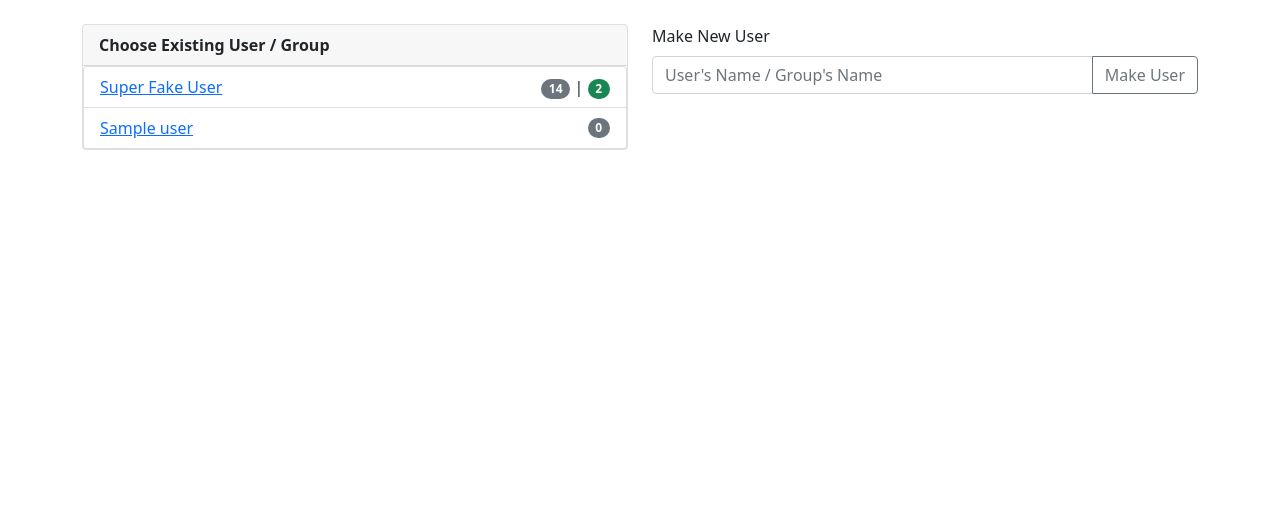
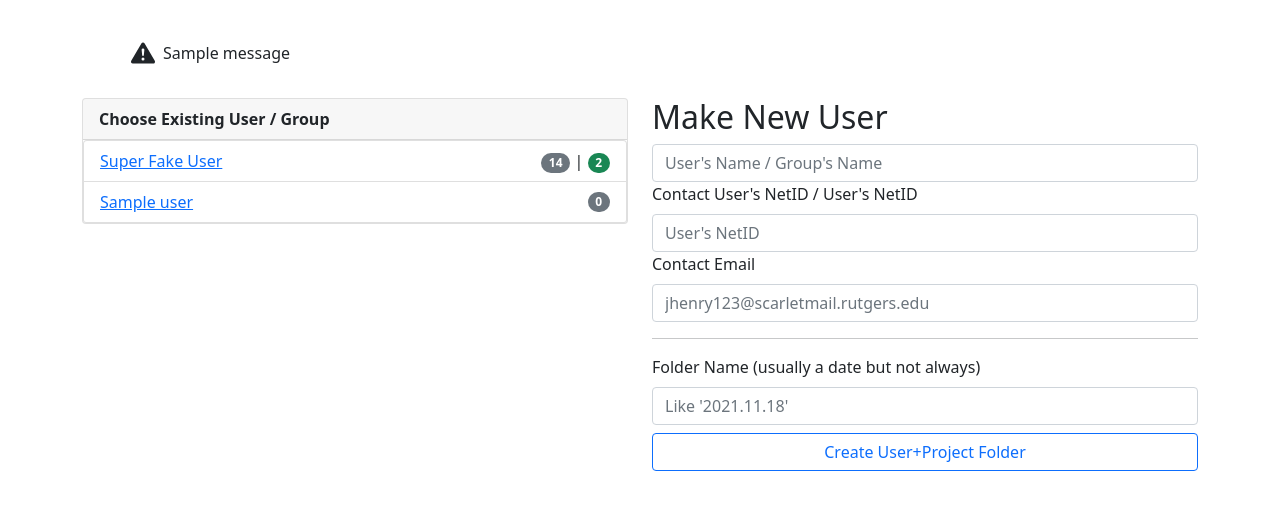
Before and after one commit to RUMakerspace/queue-manager, a Flask app: template blueprints/new/templates/gcode.html in a window 1280 px wide. Shown: the part 56-566 px from the top of the page. Run offline with Flask 2, Linux system fonts and the light colour scheme; the template is opened without the code that fills it: most values are stand-ins (such as "Sample title", 1, 10 or a date in 2020); one stand-in notice (Sample message) is shown; some libraries are stand-ins or nearby versions.

Commit message:
Tiny cleanup, also added alert flashing template stuff.

```diff
--- a/blueprints/new/templates/gcode.html
+++ b/blueprints/new/templates/gcode.html
@@ -4,6 +4,9 @@
 <link rel="stylesheet" href="https://unpkg.com/dropzone@5/dist/min/dropzone.min.css" type="text/css">
 {% endblock %}
 
+{% block title %}
+<title>Add Print</title>
+{% endblock %}
 
 {% block main %}
 <div class="row">
@@ -30,11 +33,31 @@
   </ul>
   </div>
   </div>
+
 <div class="col col-sm-12 col-lg-6">
-<label for="button-addon2" class="form-label">Make New User</label>
-<div class="input-group">
-  <input type="text" class="form-control" placeholder="User's Name / Group's Name" aria-label="User's Name / Group's Name" aria-describedby="button-addon2">
-  <button class="btn btn-outline-secondary" type="button" id="button-addon2">Make User</button>
+<form action="makeNewUserPrint" method="POST">
+<div class="form-group">
+<h2>Make New User</h2>
+  <input id="usersName" type="text" class="form-control" placeholder="User's Name / Group's Name" aria-label="User's Name / Group's Name" required>
+  </div>
+  <div class="form-group">
+  <label for="netID" class="form-label">Contact User's NetID / User's NetID</label>
+  <input id="netID" type="text" class="form-control" placeholder="User's NetID" aria-label="User's NetID" required>
+  </div>
+  <div class="form-group">
+    <label for="email" class="form-label">Contact Email</label>
+  <input id="email" type="email" class="form-control" placeholder="jhenry123@scarletmail.rutgers.edu" aria-label="Rutgers Email" required>
+  </div>
+    <hr>
+    <div class="form-group">
+      <label for="folderNameIG" class="form-label">Folder Name (usually a date but not always)</label>
+  <input id="folderNameIG" type="text" class="form-control" placeholder="Like '2021.11.18'" aria-label="Folder Name" required>
+  </div>
+  <div class="form-group py-2">
+  <button type="submit" class="btn btn-outline-primary w-100">Create User+Project Folder</button>
+  </div>
+
+  </form>
 </div>
 </div>
 </div>
--- a/helpers/alexandria.py
+++ b/helpers/alexandria.py
@@ -54,6 +54,17 @@ def produceJobsMetadata():
 
     usersFlat = []
 
+    for u in [q["user"] for q in usersDirectories]:
+        tempPath = join(basePath, u)
+        if not isfile(join(tempPath, "userinfo.json")):
+            with open(join(tempPath, "userinfo.json"), "w") as userdata:
+                userdata.write(
+                    json.dumps(
+                        {"name": None, "email": None, "netid": None, "shadow": True}
+                    )
+                )
+            print("[debug] Wrote user profile empty of {}".format(u))
+
     for u in usersDirectories:
         user = u["user"]
         for d in u["dates"]:
--- a/passenger_wsgi.py
+++ b/passenger_wsgi.py
@@ -5,7 +5,7 @@ import re
 from pprint import pprint
 
 # Flask
-from flask import Flask, render_template, redirect, url_for, jsonify, request
+from flask import Flask, render_template, redirect, url_for, jsonify, request, flash
 import flask
 
 # Flask Login
@@ -39,6 +39,7 @@ import json
 @scheduler.task("interval", id="poke_at_alexandria", seconds=12)
 def lexandria_poke():
     produceToFileParentInfo()
+    produceJobsMetadata()
 
 
 users = Users("./db/users.json", application)
--- a/templates/add.html
+++ b/templates/add.html
@@ -1,4 +1,9 @@
 {% extends "base.html" %}
+
+{% block title %}
+<title>Add Print</title>
+{% endblock %}
+
 {% block content %}
 <form class="needs-validation" novalidate style="width:100%;" method="POST">
   <div class="row mt-3">
--- a/templates/base.html
+++ b/templates/base.html
@@ -6,12 +6,13 @@
 <meta name="viewport" content="width=device-width, initial-scale=1">
 {% block extrahead %}
 {% endblock %}
+
+{% block title %}
+{% endblock %}
 </head>
 
+
 <body>
-
-
-
 <nav class="navbar navbar-expand-md navbar-dark bg-dark mb-4">
   <div class="container-fluid">
     <a class="navbar-brand" href="/">PRINTS OR SOME SHIT</a>
@@ -39,6 +40,27 @@
 </nav>
 
 <main class="container">
+<svg xmlns="http://www.w3.org/2000/svg" style="display: none;">
+  <symbol id="exclamation-triangle-fill" fill="currentColor" viewBox="0 0 16 16">
+    <path d="M8.982 1.566a1.13 1.13 0 0 0-1.96 0L.165 13.233c-.457.778.091 1.767.98 1.767h13.713c.889 0 1.438-.99.98-1.767L8.982 1.566zM8 5c.535 0 .954.462.9.995l-.35 3.507a.552.552 0 0 1-1.1 0L7.1 5.995A.905.905 0 0 1 8 5zm.002 6a1 1 0 1 1 0 2 1 1 0 0 1 0-2z"/>
+  </symbol>
+</svg>
+
+{% with messages = get_flashed_messages(with_categories=true) %}
+  {% if messages %}
+    <ul class=flashes>
+    {% for category, message in messages %}
+<div class="alert {{category}} d-flex align-items-center" role="alert">
+  <svg class="bi flex-shrink-0 me-2" width="24" height="24" role="img" aria-label="Danger:"><use xlink:href="#exclamation-triangle-fill"/></svg>
+  <div>
+{{message}}
+  </div>
+</div>
+    {% endfor %}
+    </ul>
+  {% endif %}
+{% endwith %}
+
 {% block main %}
   <!--<div class="bg-light p-5 rounded">
     <h1>Navbar example</h1>
--- a/templates/main.html
+++ b/templates/main.html
@@ -1,4 +1,9 @@
 {% extends "base.html" %}
+
+{% block title %}
+<title>Printing Users</title>
+{% endblock %}
+
 {% block main %}
   <div class=" d-flex flex-wrap">
   {% for k, d in enumerate(dat) %}
```
Also changed, not shown: blueprints/recent/templates/recent.html (+65 -0 lines).
